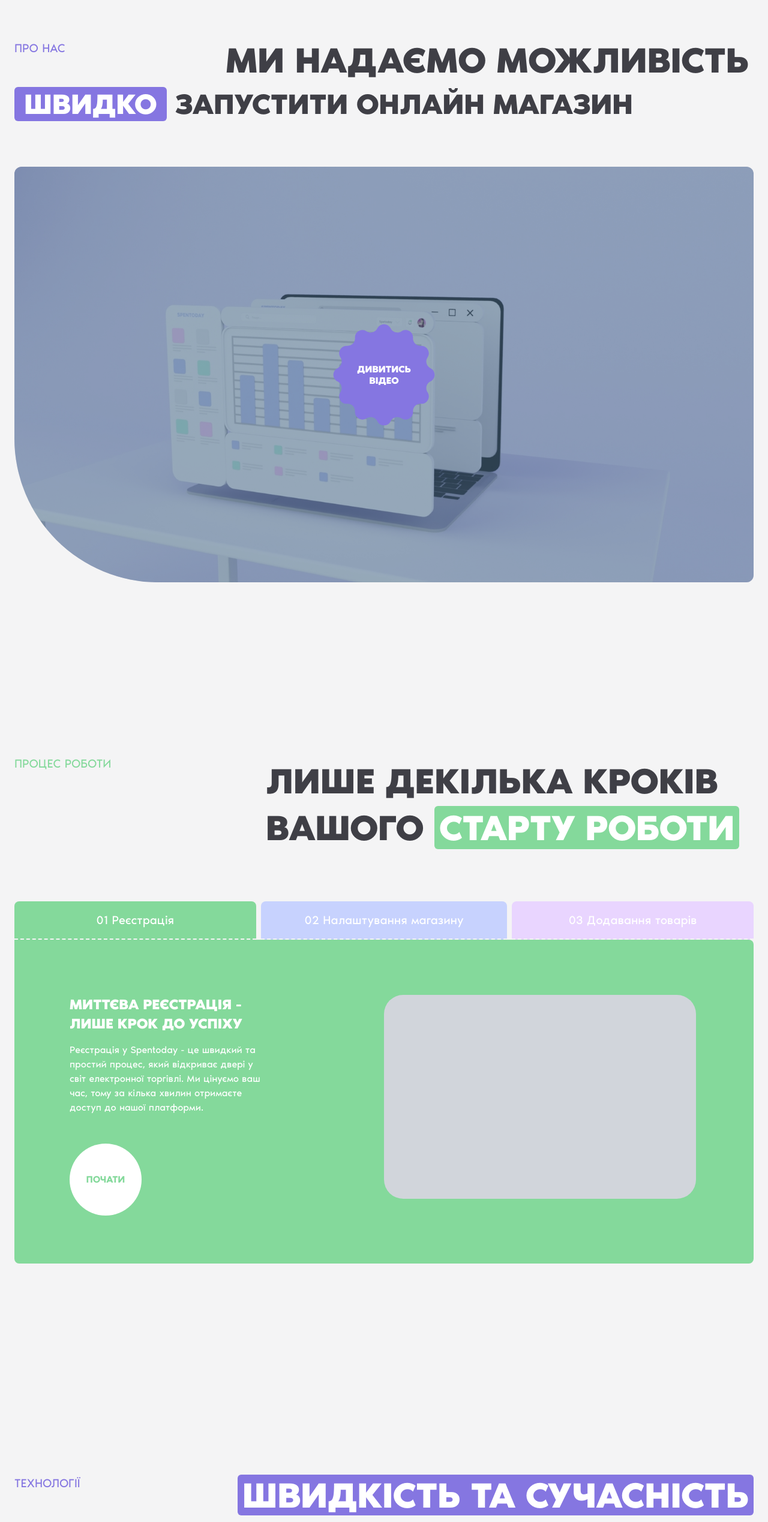
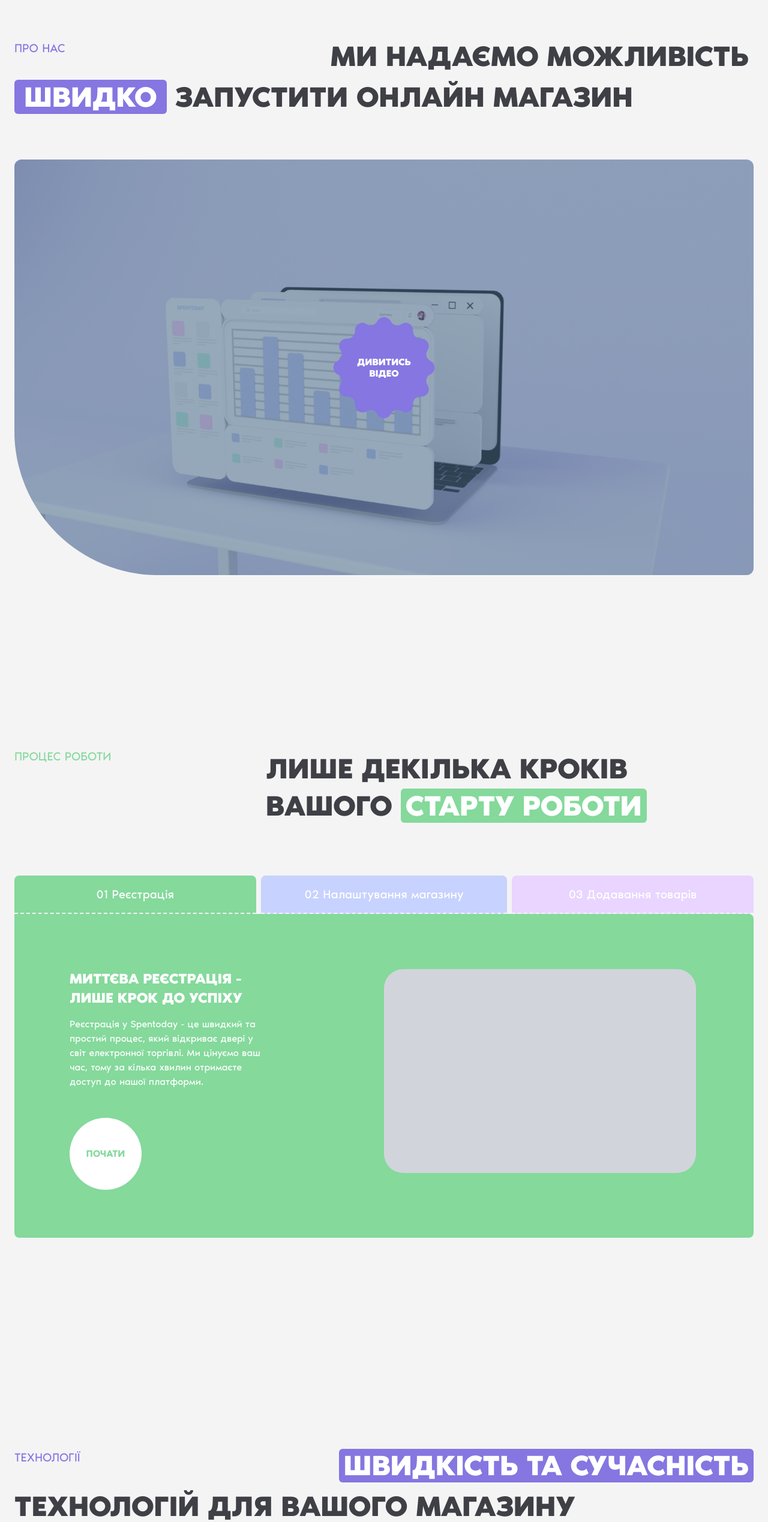
Before and after one commit to flurium/spentoday, a SvelteKit app: page / in a window 1280 px wide. Shown: the part 1422-3960 px from the top of the page at 60% size. Built offline with nearby package versions, Linux system fonts and the light colour scheme; no server answers.

Commit message:
Headers size

```diff
--- a/src/features/landing/AboutUs.svelte
+++ b/src/features/landing/AboutUs.svelte
@@ -8,7 +8,7 @@
   <div class="md:flex md:justify-between">
     <div class="text-brand-violet text-lg md:text-xl md:mb-4">ПРО НАС</div>
     <h2
-      class="text-4xl md:text-6xl font-bold md:px-2 py-1 text-secondary-700 rounded-md"
+      class="text-4xl md:text-5xl font-bold md:px-2 py-1 text-secondary-700 rounded-md"
     >
       МИ НАДАЄМО МОЖЛИВІСТЬ
     </h2>
--- a/src/features/landing/Technologies.svelte
+++ b/src/features/landing/Technologies.svelte
@@ -6,13 +6,13 @@
   <div class="md:flex md:justify-between">
     <div class="text-brand-violet text-lg md:text-xl mb-4">ТЕХНОЛОГІЇ</div>
     <h2
-      class="text-4xl md:text-6xl font-bold px-2
+      class="text-4xl md:text-5xl font-bold px-2
       py-1 bg-brand-violet text-white rounded-md"
     >
       ШВИДКІСТЬ ТА СУЧАСНІСТЬ
     </h2>
   </div>
-  <h2 class="text-4xl md:text-6xl font-bold text-secondary-700 mt-4">
+  <h2 class="text-4xl md:text-5xl font-bold text-secondary-700 mt-4">
     ТЕХНОЛОГІЙ ДЛЯ ВАШОГО МАГАЗИНУ
   </h2>
 
--- a/src/features/landing/WorkProcess.svelte
+++ b/src/features/landing/WorkProcess.svelte
@@ -13,7 +13,7 @@
     </div>
 
     <h2
-      class="col-start-1 col-span-4 md:col-start-2 md:col-span-2 text-4xl md:text-6xl font-bold md:px-2 py-1 text-secondary-700 rounded-md"
+      class="col-start-1 col-span-4 md:col-start-2 md:col-span-2 text-4xl md:text-5xl font-bold md:px-2 py-1 text-secondary-700 rounded-md"
       style="line-height: 1.3;"
     >
       ЛИШЕ ДЕКІЛЬКА КРОКІВ ВАШОГО
```
